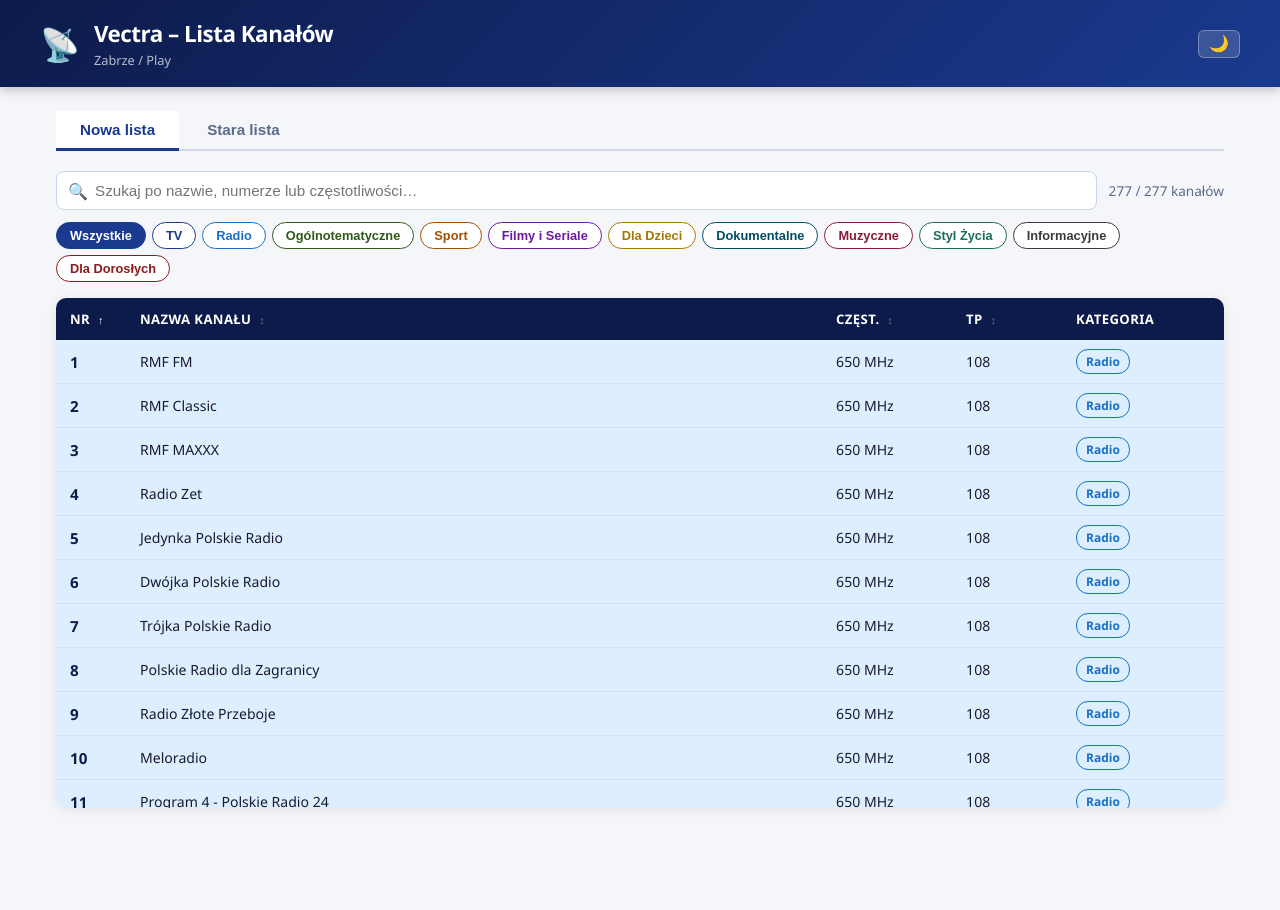
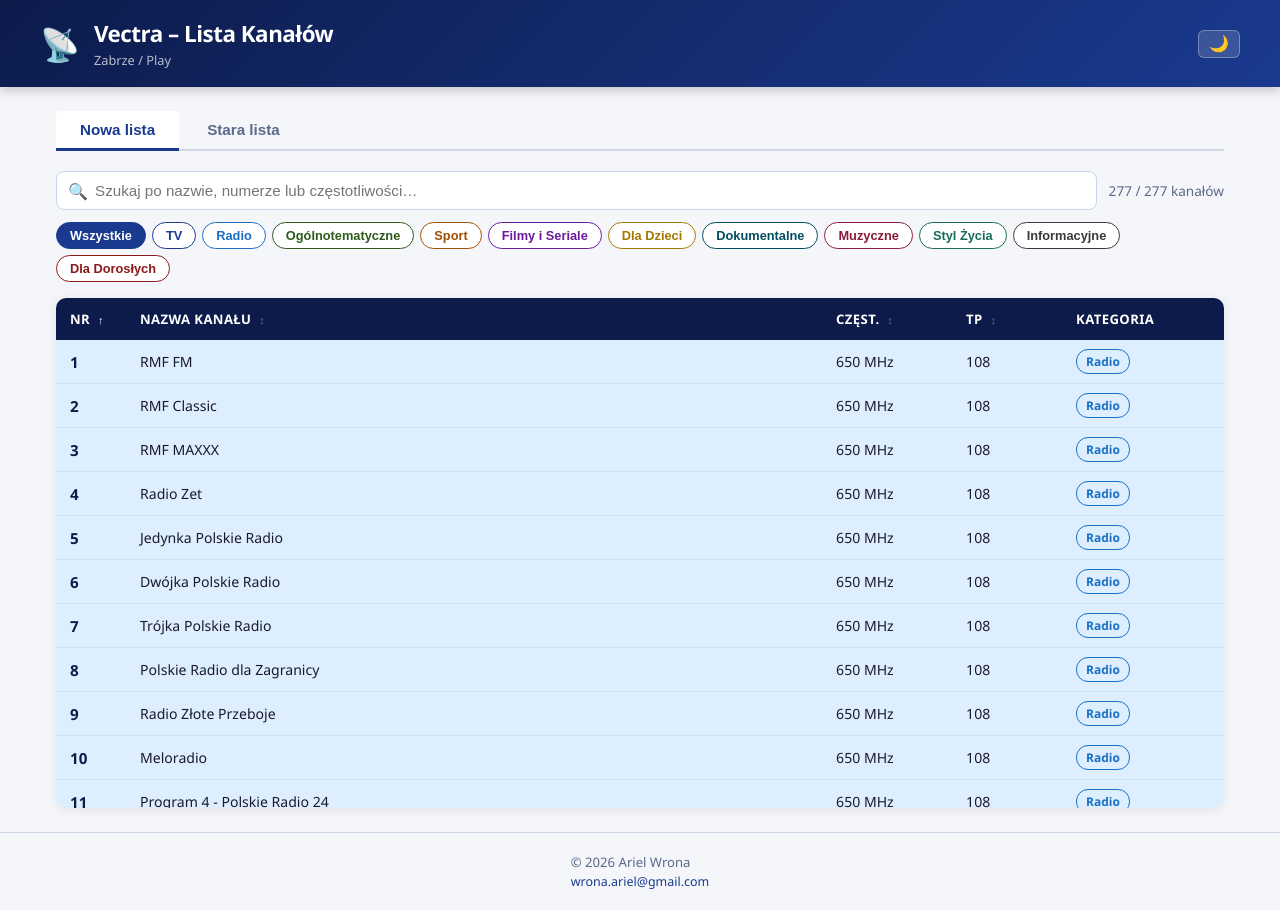
Before and after one commit to wronaariel-cpu/vectra-channels, a React (Vite) app: page / in a window 1280 px wide. Before the commit the page ends 832 px from the top, so only its background shows below. Built offline with nearby package versions, Linux system fonts and the light colour scheme; no server answers.

Commit message:
feat: stopka z avatarem Gravatar, nazwą i emailem

```diff
--- a/src/App.tsx
+++ b/src/App.tsx
@@ -3,6 +3,13 @@
 import { channelsOld } from './data/channels-old'
 import { CATEGORIES, getCategoryInfo } from './types'
 import type { Category } from './types'
+
+async function gravatarUrl(email: string): Promise<string> {
+  const clean = email.trim().toLowerCase()
+  const buf = await crypto.subtle.digest('SHA-256', new TextEncoder().encode(clean))
+  const hex = Array.from(new Uint8Array(buf)).map(b => b.toString(16).padStart(2, '0')).join('')
+  return `https://www.gravatar.com/avatar/${hex}?d=mp&s=48`
+}
 
 type SortKey = 'lcn' | 'name' | 'frequency' | 'transponder'
 type SortDir = 'asc' | 'desc'
@@ -13,6 +20,7 @@
   const [query, setQuery] = useState('')
   const [tvOnly, setTvOnly] = useState(false)
   const [user, setUser] = useState<{ email: string; role: string } | null>(null)
+  const [gravatarSrc, setGravatarSrc] = useState('')
   const [dark, setDark] = useState(() => localStorage.getItem('vectra-theme') === 'dark')
 
   useEffect(() => {
@@ -21,7 +29,11 @@
   }, [dark])
 
   useEffect(() => {
-    fetch('/api/me').then(r => r.ok ? r.json() : null).then(d => d && setUser(d))
+    fetch('/api/me').then(r => r.ok ? r.json() : null).then(d => {
+      if (!d) return
+      setUser(d)
+      gravatarUrl(d.email).then(setGravatarSrc)
+    })
   }, [])
   const [activeCats, setActiveCats] = useState<Set<Category>>(new Set())
   const [sortKey, setSortKey] = useState<SortKey>('lcn')
@@ -235,6 +247,16 @@
           </>
         </>
       </main>
+
+      <footer className="app-footer">
+        {gravatarSrc && (
+          <img src={gravatarSrc} alt="avatar" className="footer-avatar" />
+        )}
+        <div className="footer-text">
+          <span>© 2026 Ariel Wrona</span>
+          <a href="mailto:wrona.ariel@gmail.com" className="footer-email">wrona.ariel@gmail.com</a>
+        </div>
+      </footer>
     </div>
   )
 }
--- a/src/index.css
+++ b/src/index.css
@@ -279,6 +279,41 @@
 
 body.dark .old-list-info { background: #2d2000; border-color: #8a6a00; color: #fcd34d; }
 
+/* ── Footer ── */
+.app-footer {
+  display: flex;
+  align-items: center;
+  justify-content: center;
+  gap: 14px;
+  padding: 20px 16px;
+  margin-top: 8px;
+  border-top: 1px solid #d0d8e8;
+  color: #5a6a8a;
+  font-size: .82rem;
+}
+.footer-avatar {
+  width: 40px;
+  height: 40px;
+  border-radius: 50%;
+  border: 2px solid #c8d4e8;
+  object-fit: cover;
+}
+.footer-text {
+  display: flex;
+  flex-direction: column;
+  gap: 2px;
+}
+.footer-email {
+  color: #1a3a8f;
+  text-decoration: none;
+  font-size: .78rem;
+}
+.footer-email:hover { text-decoration: underline; }
+
+body.dark .app-footer { border-top-color: #374151; color: #9ca3af; }
+body.dark .footer-avatar { border-color: #374151; }
+body.dark .footer-email { color: #93b4ff; }
+
 /* ── Responsive ── */
 @media (max-width: 700px) {
   .col-cat { display: none; }
```
